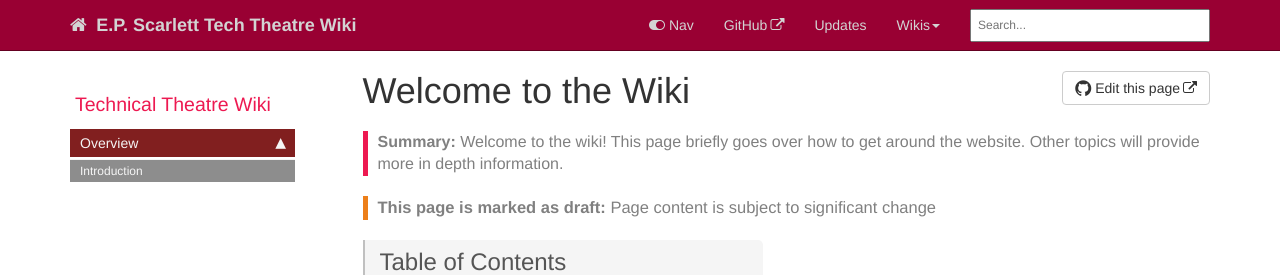
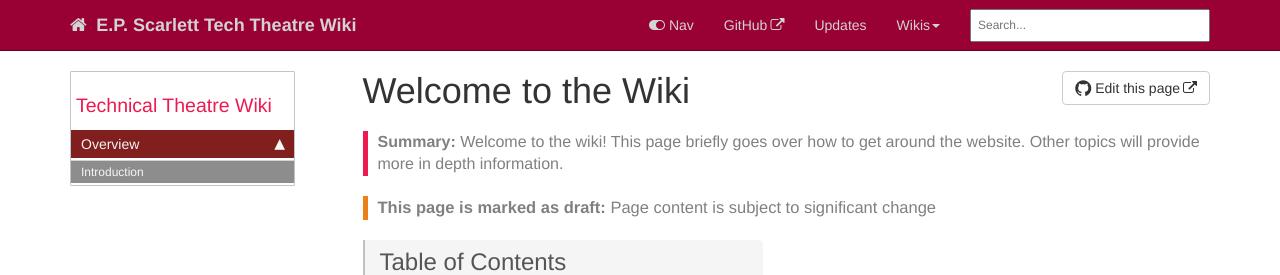
Before and after one commit to epstechtheatre/epstechtheatre.github.io, a Jekyll site: the page built from docs/index.md, in a window 1280 px wide. Shown: the top 275 px of the page. Built offline with Jekyll 4.4.1, drawn with Linux system fonts in a browser that asks for light colours; comment, search, counter and statistics services are not loaded.

Commit message:
add small border for sidebar

```diff
--- a/docs/css/pageElements/nav.css
+++ b/docs/css/pageElements/nav.css
@@ -77,7 +77,10 @@ background-color: #347DBE;
 }
 
 ul#mysidebar {
-    border-radius:0px;
+    border-radius:1px;
+    border-color: rgb(196, 196, 196);
+    border-width: 1px;
+    border-style: solid;
 }
 
 .nav ul li ul li a {
@@ -88,12 +91,12 @@ ul#mysidebar {
     color: #248EC2;
     font-weight:bold;
     padding-left:20px;
-    background-color: whitesmoke !important;
+    background-color: rgb(221, 221, 221) !important;
 }
 
 
 .nav ul li a {
-    background-color: #FAFAFA;
+    background-color: #e6e6e6;
 }
 
 .nav li a {
@@ -105,7 +108,7 @@ ul#mysidebar {
 }
 
 .nav ul li a {
-    border-top:1px solid whitesmoke;
+    border-top:1px solid rgb(211, 211, 211);
     padding-left:10px;
 }
 /* end sidebar */
@@ -190,7 +193,7 @@ a.dropdown-toggle, .navbar-inverse .navbar-nav > li > a  {
 /*  */
 
 #mysidebar .nav ul {
-    background-color: #FAFAFA;
+    background-color: #e9e9e9;
 }
 .nav ul.series li {
     list-style: decimal;
```
